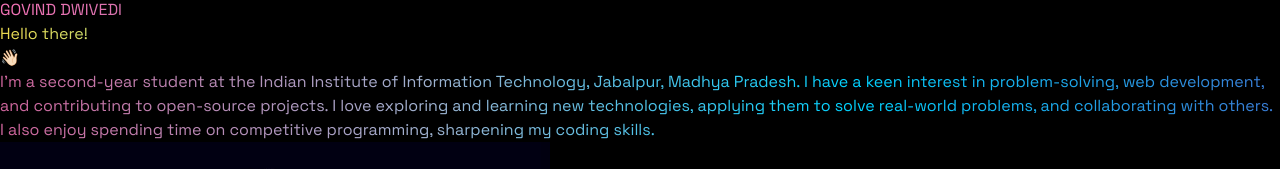
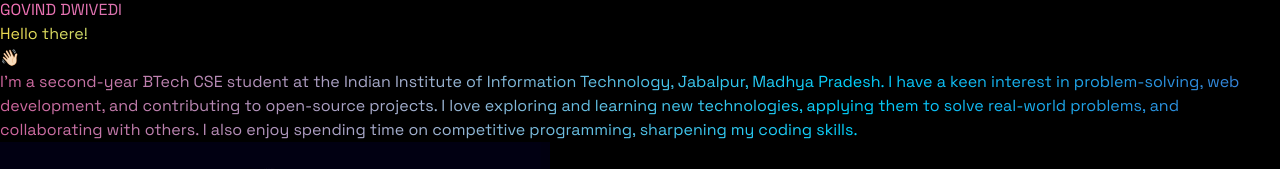
Before and after one commit to govinddwivedi-git/govind-dwivedi, a React (Vite) app: page / in a window 1280 px wide. Shown: the part 204-373 px from the top of the page. Built offline with nearby package versions, Linux system fonts and the light colour scheme; no server answers.

Commit message:
Update index.jsx

```diff
--- a/src/constants/index.jsx
+++ b/src/constants/index.jsx
@@ -49,7 +49,7 @@
   name: "GOVIND DWIVEDI",
   greet: "Hello there!",
   description:
-    "I'm a second-year student at the Indian Institute of Information Technology, Jabalpur, Madhya Pradesh. I have a keen interest in problem-solving, web development, and contributing to open-source projects. I love exploring and learning new technologies, applying them to solve real-world problems, and collaborating with others. I also enjoy spending time on competitive programming, sharpening my coding skills.",
+    "I'm a second-year BTech CSE student at the Indian Institute of Information Technology, Jabalpur, Madhya Pradesh. I have a keen interest in problem-solving, web development, and contributing to open-source projects. I love exploring and learning new technologies, applying them to solve real-world problems, and collaborating with others. I also enjoy spending time on competitive programming, sharpening my coding skills.",
 };
 
 export const USER = "govinddwivedi";
```
